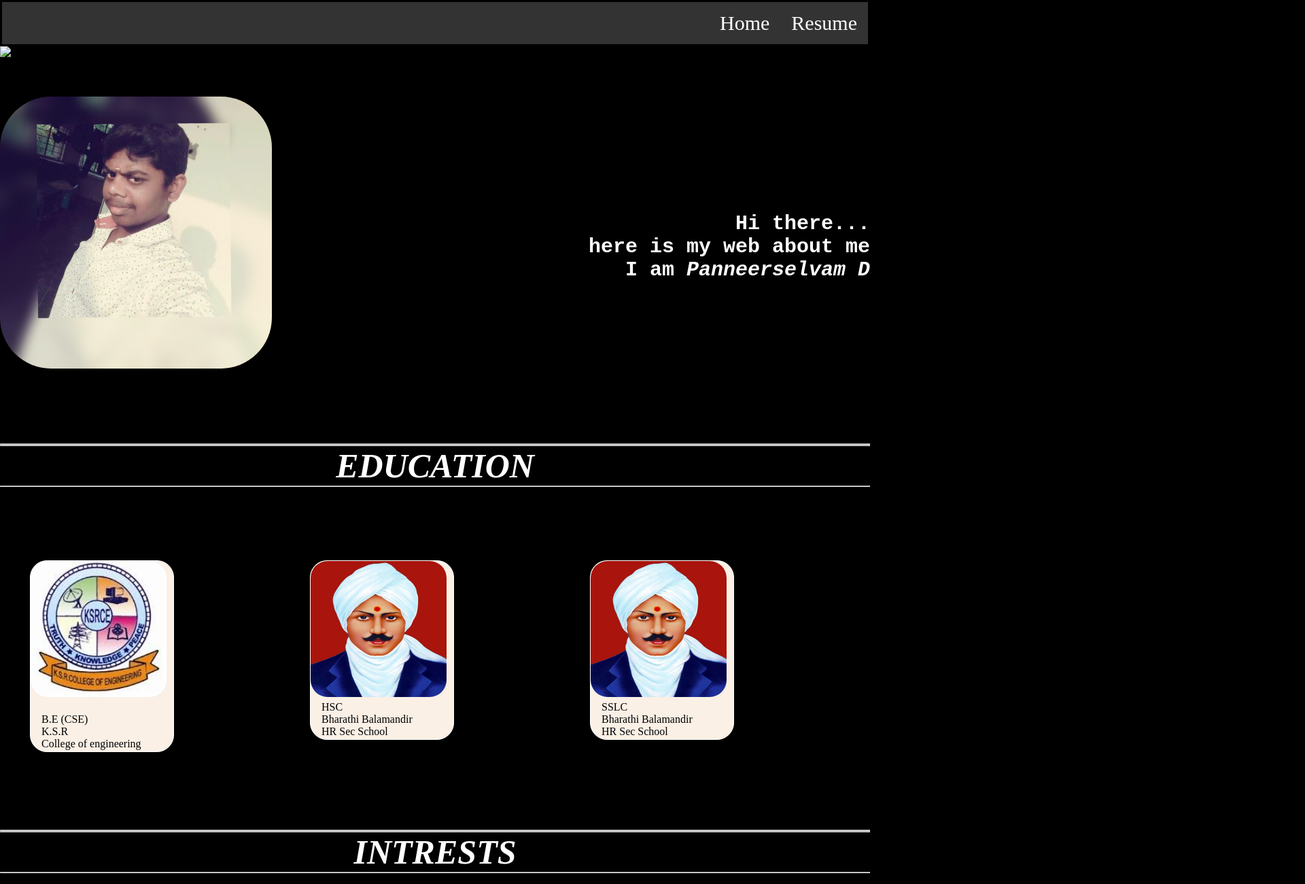
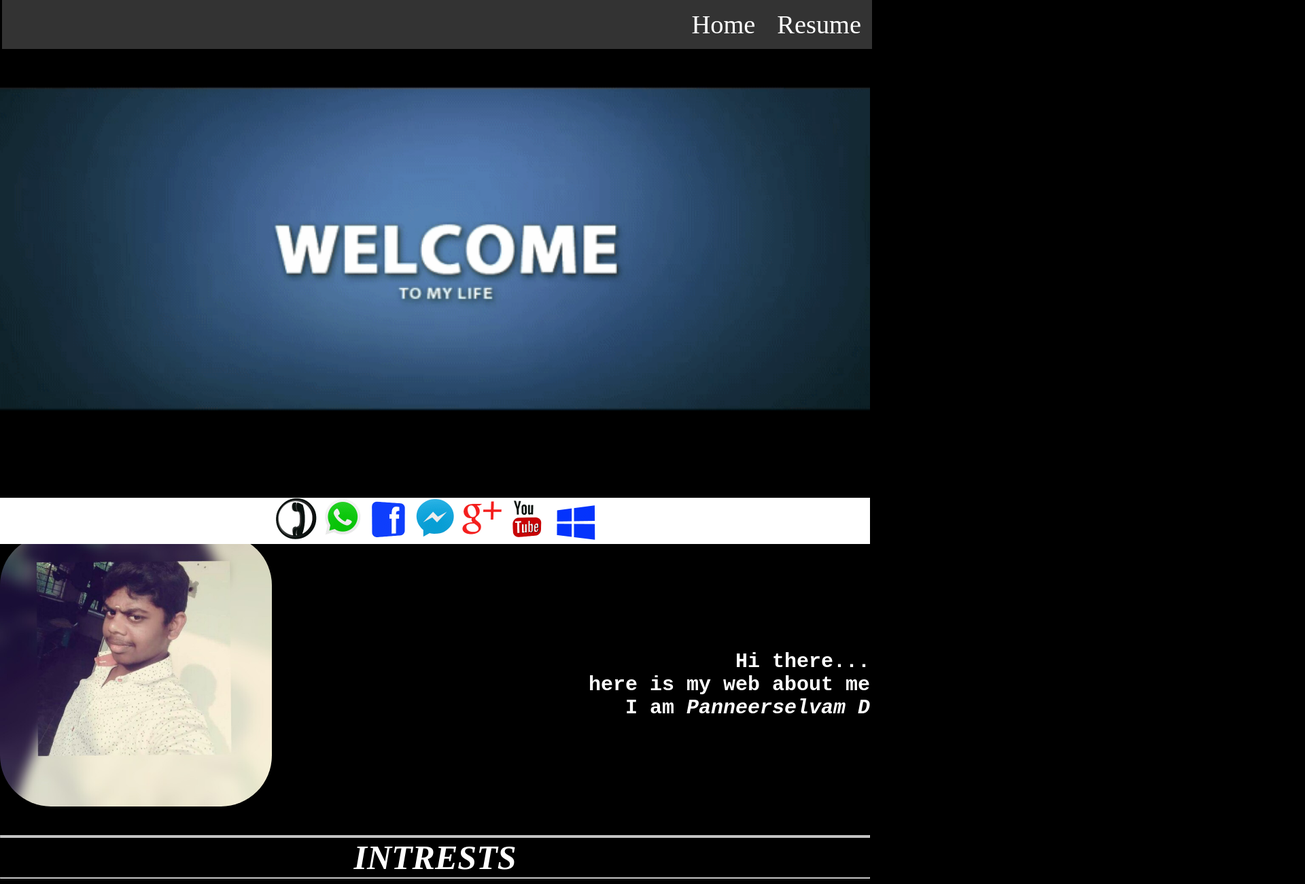
Before and after one commit to panneer2699/cdps, a plain HTML site: page index.html in a window 1280 px wide. Shown: the top 1300 px of the page at 68% size, 1920 px wide, since content can reach past the window. Drawn offline with Linux system fonts and the light colour scheme.

Commit message:
Update index.html

```diff
--- a/index.html
+++ b/index.html
@@ -1,7 +1,8 @@
 <!DOCTYPE html>
 <html>
+<meta name="viewport" charset="width=device-width, initial-scale=1.0" >
 <head>
-	<link rel="shortcut icon"href="ic.ico"type="image/x-icon"/>
+
 	<title>Home|M</title>
 	<style type="text/css">
 	*{
@@ -10,7 +11,9 @@
 	     color: white;}
 
 		ul{
-
+	position: fixed;
+    width: 100%;
+    top: 0;
     list-style-type: none;
     margin: 0;
     padding: 0;
@@ -29,7 +32,7 @@ li a {
     text-align: center;
     padding: 14px 16px;
     text-decoration: none;
-    font-size: 30px;
+    font-size: 3vw;
 }
 
 li a:hover {
@@ -39,38 +42,14 @@ body{
 	background-color: black;
 }
 h5{
-	font-size: 50px;
+	font-size: 3.5vw;
 }
-}
+
 .cont{
-   width: 50%;
-}
-.hv2{
-
-
-     opacity: 0;
-     position: absolute;
-     top: 50%;
-     left: 50%;
-     transform: translate(-50%,-50%);
+   width: 100%;
 }
 .hv{
-	opacity: 1;
-	display: block;
 	width: 100%;
-	height: auto;
-	transition: .5s ease;
-	backface-visibility: hidden;
-
-}
-.cont:hover .hv{
-	opacity: 0;
-}
-.cont:hover .hv2{
-	opacity: 1;
-}
-.mycls{
-
 }
 .ok{
  float:left;
@@ -99,29 +78,24 @@ h2{
 	font-size: 80px;
 	color:white;
 }
-.edu{
 
-}
 .border
             {
 
-			 border:3px solid;
-			 margin: 250px 250px 0 50px;
 			background-color: white;
-			opacity: 0.8;
-			 border-color:blue;
-			 border-radius: 35px;
+                width: 100%;
+                position: fixed;
+                bottom: 0;
+
 			}
-.card{
-	box-shadow: 0 4px 8px 0 rgba(0,0,0,0.2);
+.card1{
 	transition: 0.3s;
-	width: 210px;
+	width: 50%;
 	border-radius: 25px;
 	background-color: linen;
-}
-.card:hover{
-	box-shadow: 0 8px 16px 0 rgba(0,0,0,0.2);
-
+	float: right;
+	border: 1px solid white;
+	margin: 0px 200px 0 0;
 }
 .container{
 	padding: 2px 16px;
@@ -129,8 +103,11 @@ h2{
 p{
 	color: black;
 }
-
-
+@media screen and (max-width: 800px){
+	.card{
+		width: 80%;
+	}
+}
 
 
 	</style>
@@ -139,13 +116,11 @@ p{
 	<div style="border: 3px solid black;">
 		<ul >
 			<li><a href="ps.pdf">Resume</a></li>
-
-			<li><a href="">Home</a></li>
+			<li><a href="index.html">Home</a></li>
 		</ul>
 	</div>
 	<div class="cont">
-	<img src="bg3.jpg" style="width: 1345px" class="hv">
-	<img src="bg1.jpg" style="width: 1345px" class="hv2">
+	<img src="b.gif" class="hv">
 </div>
 <b><i><h2 class="yt">Thanks for visiting....</h2></i></b>
 <div class="mycls">
@@ -153,76 +128,48 @@ p{
 	        Hi there...
 	   here is my web about me
            <b>  I am <i>Panneerselvam D</i></b>
-</pre><br><br><br><br><br><br><br></h3>
+</pre><br><br><br><br><br></h3>
 </h6></div>
 <hr><hr>
-     <div class="edu">
-	<center><i><h2>EDUCATION</h2></i></center>
-		<hr><br><br><br><br><br><br>
 
-	<div style="display: inline;">
-		<div class="card" style="float: right; border: 1px solid white; margin: 0px 200px 0 0">
-			<img src="scl.jpg" height="200px" width="200px" style="border-radius: 25px">
-			<div class="container">
-
-				<p>SSLC<br>Bharathi Balamandir<br>HR Sec School</p>
-			</div></div>
-		<div class="card" style="float: right; border: 1px solid white; margin: 0px 200px 0 0" >
-			<img src="scl.jpg" height="200px" width="200px"  style="border-radius: 25px" >
-			<div class="container">
-
-				<p>HSC<br>Bharathi Balamandir<br> HR Sec School</p>
-			</div></div>
-		<div class="card" style="float: right; border: 1px solid white; margin: 0px 200px 0 0" >
-			<img src="ksr.jpg" height="200px" width="200px"  style="border-radius: 25px; text-align:center;" >
-			<div class="container"><br>
-				<p>B.E (CSE)<br>K.S.R<br>College of engineering</p>
-			</div>
-		</div></div><br><br></div>
-		<br><br><br><br><br><br><br><br><br><br><br><br><br><br><br><br><br><br><br><br><hr><hr>
 <center><b><h2><i>INTRESTS</i></h2></b></center><hr>
 <br><br>
 <div>
 	<h5><img src="int.jpg" height="500px" width="300px" style="float: right;"><br><br>Reading Tamil Novels<br>
-		Writting Tamil scripts<br> Web developing<br>Application development<br><br><br><br></h5>
+		Writting Tamil scripts<br> Web developing<br>Application development<br><br><br><br><br><br></h5>
 </div>
 <hr><hr>
 <center><b><i><h2>Writting</h2></i></b></center><hr>
 <br><br>
 <div>
-	<h5><img src="kav.jpg" height="500px" width="400px" style="float: left;"><br><br><br> &nbsp; &nbsp; &nbsp; Writting makes me pleassure and help to improve my imagination,especially in mother language scripts.So only i like and love to write scripts</h5>
+	<h5><img src="kav.jpg" height="500px" width="400px" style="float: left;"><br><br><br> &nbsp; &nbsp; &nbsp; Writting makes me pleassure and help to improve my imagination,especially in mother language scripts.So only I like and love to write scripts</h5>
 
-	<br><br><br><br><br><br>
+	<br><br><br><br><br><br><br>
 </div>
 <hr><hr>
 <center><b><i><h2>Skills</h2></i></b></center><hr>
 <div>
-	<h5><img src="prog.png" height="500px" width="600px" style="float: right;"><br><br>&nbsp; &nbsp; Basic knowledge in<br>&nbsp; &nbsp; &nbsp;&nbsp; &nbsp; &nbsp;C programming<br>&nbsp; &nbsp; &nbsp;&nbsp; &nbsp; &nbsp;C++<br>&nbsp; &nbsp; &nbsp;&nbsp; &nbsp; &nbsp;JAVA<br>&nbsp; &nbsp; &nbsp;&nbsp; &nbsp; &nbsp;HTML and CSS</h5>
-
+	<h5><img src="prog.png" width="50%" style="float: right;"><br><br>&nbsp; &nbsp; Basic knowledge in<br>&nbsp; &nbsp; &nbsp;&nbsp; &nbsp; &nbsp;C programming<br>&nbsp; &nbsp; &nbsp;&nbsp; &nbsp; &nbsp;C++<br>&nbsp; &nbsp; &nbsp;&nbsp; &nbsp; &nbsp;JAVA<br>&nbsp; &nbsp; &nbsp;&nbsp; &nbsp; &nbsp;HTML and CSS</h5>
 	<br><br><br><br><br><br>
 </div>
 <hr><hr>
 <div >
-	<h2>
+	<h2 style="font-size: 3vw">
 		<pre>
 தோன்றின் புகழோடு தோன்றுக அஃதிலார்
 தோன்றலின் தோன்றாமை நன்று
 			         -வள்ளுவர்
-
 		</pre>
-
 		<pre>
 <q>for Every success,there is a way
 if there is no way, I wil make it..</q>
 			    -Alexander The Great
 		</pre>
 	</h2>
-
+    <br><br>
 </div>
-	<br><br><br><br><br><br><br><br><br><br><br><br><br>
-<h5>to contact:</h5>
 <div class="border">
-	<center>
+    	<center>
 <a href="tel:+91-9442897408" target=_blank><img src="ph.gif"></a>
 <a href="https://api.whatsapp.com/send?phone=919442897408" target=_blank><img src="wa.gif" class="img"></a>
 <a href="https://www.facebook.com/panneer.panther" target=_blank><img src="fb.gif" class="img"></a>
```
